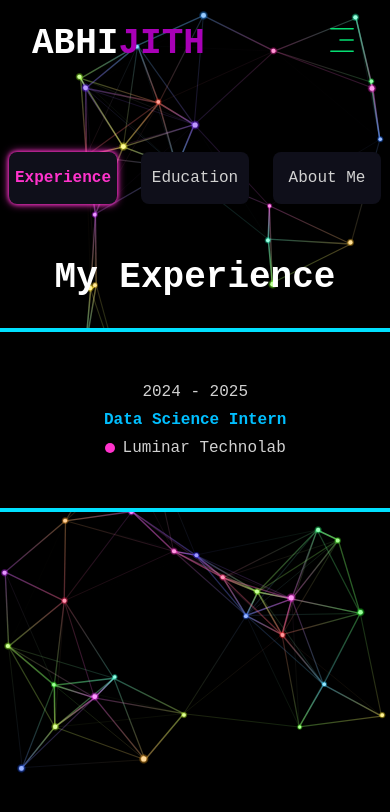
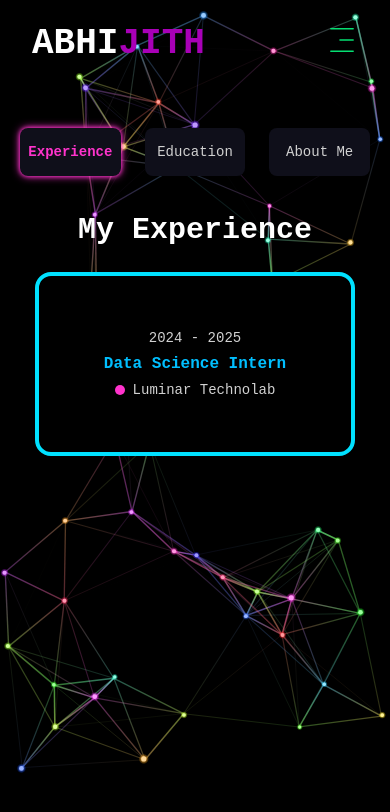
Before and after one commit to abhi-jith-m/my-portfolio, a Next.js app: page /Resume in a window 390 px wide. Shown: the top 812 px of the page. Built offline with nearby package versions, Linux system fonts and the light colour scheme.

Commit message:
Auto update

```diff
--- a/app/Resume/page.jsx
+++ b/app/Resume/page.jsx
@@ -8,12 +8,12 @@ import Tilt from "react-parallax-tilt";
 const about = {
   title: "About me",
   description:
-    "I’m a data scientist passionate about turning raw data into meaningful insights and intelligent solutions. I specialize in analyzing complex datasets, building predictive models, and delivering data-driven strategies that drive business performance.",
+    "I'm a data scientist passionate about turning raw data into meaningful insights and intelligent solutions. I specialize in analyzing complex datasets, building predictive models, and delivering data-driven strategies that drive business performance.",
   info: [
     { fieldName: "Name", fieldValue: "Abhijith M" },
     { fieldName: "Phone", fieldValue: "(+91) 7306979561" },
+    { fieldName: "Mail", fieldValue: "abhijith_m@hotmail.com" },
     { fieldName: "Nationality", fieldValue: "Indian" },
-    { fieldName: "Mail", fieldValue: "abhijith_m@hotmail.com" },
     { fieldName: "Languages", fieldValue: "English, Hindi, Malayalam" },
   ],
 };
@@ -62,31 +62,33 @@ const Resume = () => {
       animate={{
         opacity: 1,
         transition: {
-          delay: .4,
+          delay: 0.4,
           duration: 0.4,
           ease: "easeIn",
         },
       }}
-      className=" flex   items-center justify-center py-12 xl:py-0 xl:mt-[40px]"
+      className="flex w-full h-auto py-6 sm:py-8 lg:py-10 xl:py-0 xl:mt-10"
     >
-      <div className="container">
+      <div className="container mx-auto px-4">
         <Tabs
           defaultValue="experience"
-          className=" flex flex-col xl:flex-row gap-[60px]"
+          className="flex flex-col xl:flex-row gap-8 xl:gap-[60px]"
         >
           <TabsList className=" xl:mt-40 lg:h-full flex flex-row xl:flex-col  w-full max-w-[380px] mx-auto xl:mx-0 gap-6">
-            <TabsTrigger value="experience">Experience</TabsTrigger>
-            <TabsTrigger value="education">Education</TabsTrigger>
-            <TabsTrigger value="about">About Me</TabsTrigger>
+            <TabsTrigger value="experience" className="text-sm sm:text-base">Experience</TabsTrigger>
+            <TabsTrigger value="education" className="text-sm sm:text-base">Education</TabsTrigger>
+            <TabsTrigger value="about" className="text-sm sm:text-base">About Me</TabsTrigger>
           </TabsList>
 
-          <div className=" w-full">
+          <div className="w-full">
             {/* Experience */}
             <TabsContent value="experience" className="w-full">
-              <div className="flex flex-col gap-[30px] text-center xl:text-left items-center ">
-                <h3 className="text-4xl xl:text-6xl font-bold mt-[-10px]">{experience.title}</h3>
-                <ScrollArea className=" w-[60vh] xl:w-[100vh] xl:h-[400px]">
-                  <ul className="grid grid-cols-1 lg:grid-cols-2 gap-[30px] xl:ml-2.5 xl:mt-2">
+              <div className="flex flex-col gap-6 sm:gap-8 text-center xl:text-left items-center xl:items-start">
+                <h3 className="text-3xl sm:text-4xl xl:text-6xl font-bold">
+                  {experience.title}
+                </h3>
+                <ScrollArea className="w-full max-w-[320px] sm:max-w-full sm:w-full xl:w-full xl:h-[400px]">
+                  <ul className="grid grid-cols-1 sm:grid-cols-1 lg:grid-cols-2 gap-6 xl:ml-2.5">
                     {experience.items.map((item, index) => (
                       <Tilt
                         key={index}
@@ -96,14 +98,15 @@ const Resume = () => {
                         transitionSpeed={1000}
                         tiltMaxAngleX={10}
                         tiltMaxAngleY={10}
-                        className="bg-black border-4 border-[#00e1ff] h-[184px] py-6 px-10 rounded-2xl flex flex-col justify-center items-center lg:items-start gap-1">
-                        <span className="text-[#d1d1d1]">{item.duration}</span>
-                        <h3 className="text-[#00bfff] font-semibold">
+                        className="bg-black border-4 border-[#00e1ff] h-[184px] py-6 px-4 sm:px-6 lg:px-10 rounded-2xl flex flex-col justify-center items-center lg:items-start gap-1"
+                      >
+                        <span className="text-[#d1d1d1] text-sm sm:text-base">{item.duration}</span>
+                        <h3 className="text-[#00bfff] font-semibold text-center lg:text-left">
                           {item.position}
                         </h3>
                         <div className="flex items-center gap-2">
                           <span className="w-2.5 h-2.5 rounded-full bg-[#ff33cc]"></span>
-                          <p className="text-[#d1d1d1]">{item.company}</p>
+                          <p className="text-[#d1d1d1] text-sm sm:text-base">{item.company}</p>
                         </div>
                       </Tilt>
                     ))}
@@ -114,10 +117,12 @@ const Resume = () => {
 
             {/* Education */}
             <TabsContent value="education" className="w-full">
-              <div className="flex flex-col gap-[30px] text-center xl:text-left items-center">
-                <h3 className="text-6xl font-bold mt-[-10px]">{education.title}</h3>
-                <ScrollArea className="h-[420px] w-[60vh] xl:w-[100vh]">
-                  <ul className="grid grid-cols-2 lg:grid-cols-2 gap-[30px] xl:ml-2.5 xl:mt-2 xl:mb-2 xl:mr-2">
+              <div className="flex flex-col gap-6 sm:gap-8 text-center xl:text-left items-center xl:items-start">
+                <h3 className="text-3xl sm:text-4xl xl:text-6xl font-bold">
+                  {education.title}
+                </h3>
+                <ScrollArea className="w-full max-w-[320px] sm:max-w-full sm:w-full xl:w-full xl:h-[400px]">
+                  <ul className="grid grid-cols-1 sm:grid-cols-1 md:grid-cols-2 gap-6 xl:ml-2.5 xl:mb-2 xl:mr-2">
                     {education.items.map((item, index) => (
                       <Tilt
                         key={index}
@@ -127,15 +132,15 @@ const Resume = () => {
                         transitionSpeed={1000}
                         tiltMaxAngleX={10}
                         tiltMaxAngleY={10}
-                        className="bg-black border-4 border-[#00e1ff] h-[184px] py-6 px-10 rounded-2xl flex flex-col justify-center items-center lg:items-start gap-1"
+                        className="bg-black border-4 border-[#00e1ff] h-[184px] py-6 px-4 sm:px-6 lg:px-10 rounded-2xl flex flex-col justify-center items-center lg:items-start gap-1"
                       >
-                        <span className="text-[#d1d1d1]">{item.duration}</span>
-                        <h3 className="text-[#00bfff] font-semibold">
+                        <span className="text-[#d1d1d1] text-sm sm:text-base">{item.duration}</span>
+                        <h3 className="text-[#00bfff] font-semibold text-center lg:text-left">
                           {item.degree}
                         </h3>
                         <div className="flex items-center gap-2">
                           <span className="w-2.5 h-2.5 rounded-full bg-[#ff33cc]"></span>
-                          <p className="text-[#d1d1d1]">{item.institution}</p>
+                          <p className="text-[#d1d1d1] text-sm sm:text-base text-center lg:text-left">{item.institution}</p>
                         </div>
                       </Tilt>
                     ))}
@@ -146,11 +151,15 @@ const Resume = () => {
 
             {/* About Me */}
             <TabsContent value="about" className="w-full">
-              <div className="flex flex-col gap-[30px] text-center xl:text-left items-center">
-                <h3 className="text-4xl xl:text-6xl font-bold mt-[-10px]">{about.title}</h3>
-                <p className="text-[#d1d1d1] xl:text-lg text-center xl:text-justify">{about.description}</p>
+              <div className="flex flex-col gap-6 sm:gap-8 text-center xl:text-left items-center xl:items-start">
+                <h3 className="text-3xl sm:text-4xl xl:text-6xl font-bold">
+                  {about.title}
+                </h3>
+                <p className="text-[#d1d1d1] text-sm sm:text-base xl:text-lg text-center xl:text-justify px-2 sm:px-4 xl:px-0">
+                  {about.description}
+                </p>
 
-                <div className="grid grid-cols-1 sm:grid-cols-2 lg:grid-cols-3 gap-6 mt-4">
+                <div className="grid grid-cols-1 sm:grid-cols-2 lg:grid-cols-3 gap-6 w-full max-w-[320px] sm:max-w-full">
                   {about.info.map((info, index) => (
                     <Tilt
                       key={index}
@@ -160,13 +169,13 @@ const Resume = () => {
                       transitionSpeed={1000}
                       tiltMaxAngleX={10}
                       tiltMaxAngleY={10}
-                      className="bg-black border-4 border-[#00e1ff] p-5 rounded-2xl mt-[-10px]"
+                      className="bg-black border-4 border-[#00e1ff] p-4 sm:p-5 rounded-2xl"
                     >
                       <div className="flex flex-col gap-2 text-center sm:text-left">
                         <span className="text-[#00bfff] font-semibold text-sm sm:text-base">
                           {info.fieldName}
                         </span>
-                        <span className="text-[#d1d1d1] text-sm sm:text-base ">
+                        <span className="text-[#d1d1d1] text-xs sm:text-sm md:text-base break-words">
                           {info.fieldValue}
                         </span>
                       </div>
--- a/app/Skill/page.jsx
+++ b/app/Skill/page.jsx
@@ -380,9 +380,9 @@ export default React.memo(function Skills() {
           style={{ perspective: '2000px' }} // Add perspective for 3D effect
         >
           <motion.button
-            className="absolute left-4 z-20 bg-white/90 text-black rounded-full p-3 shadow-lg hover:bg-white transition-all focus:outline-none focus:ring-2 focus:ring-blue-500"
+              className="hidden md:flex absolute left-4 z-20 bg-white/90 text-black rounded-full p-3 shadow-lg hover:bg-white transition-all focus:outline-none focus:ring-2 focus:ring-blue-500"
               onClick={handlePrev}
-            aria-label="Previous skill"
+              aria-label="Previous project"
               whileTap={{ scale: 0.9 }}
               whileHover={{ scale: 1.1 }}
               transition={{ type: "spring", stiffness: 400, damping: 17 }}
@@ -391,9 +391,9 @@ export default React.memo(function Skills() {
             </motion.button>
 
             <motion.button
-            className="absolute right-4 z-20 bg-white/90 text-black rounded-full p-3 shadow-lg hover:bg-white transition-all focus:outline-none focus:ring-2 focus:ring-blue-500"
+              className="hidden md:flex absolute right-4 z-20 bg-white/90 text-black rounded-full p-3 shadow-lg hover:bg-white transition-all focus:outline-none focus:ring-2 focus:ring-blue-500"
               onClick={handleNext}
-            aria-label="Next skill"
+              aria-label="Next project"
               whileTap={{ scale: 0.9 }}
               whileHover={{ scale: 1.1 }}
               transition={{ type: "spring", stiffness: 400, damping: 17 }}
```
Lines whose indentation alone changed are shown as unchanged.
